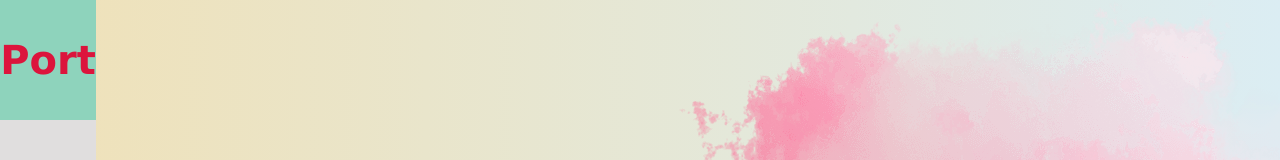
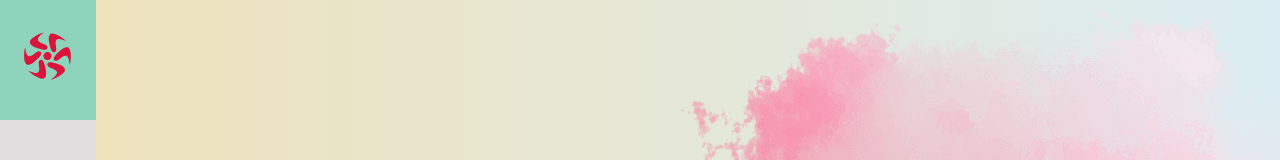
Before and after one commit to Ravan096/Personal-Portfolio, a React (Create React App) app: page / in a window 1280 px wide. Shown: the top 160 px of the page. Built offline with nearby package versions, Linux system fonts and the light colour scheme.

Commit message:
Update Header.jsx

```diff
--- a/src/Components/Header.jsx
+++ b/src/Components/Header.jsx
@@ -4,6 +4,7 @@ import {AiOutlineHome,AiOutlineSetting,AiOutlineUser,AiOutlinePlayCircle} from '
 import {BsBriefcase} from 'react-icons/bs';
 import {GrNotes} from 'react-icons/gr';
 import {RiWechatLine} from 'react-icons/ri';
+import {GiBoomerangSun} from 'react-icons/gi';
 import '../Styles/header.css';
 
 const Header = () => {
@@ -12,7 +13,7 @@ const Header = () => {
     <header className='header'>
       <nav>
       <div className='logo'>
-          <Link to={"/"}>Port</Link>
+          <Link to={"/"}><GiBoomerangSun/></Link>
         </div>
         <div className='menu'>
           <Link to={"/"}><AiOutlineHome/></Link>
```
